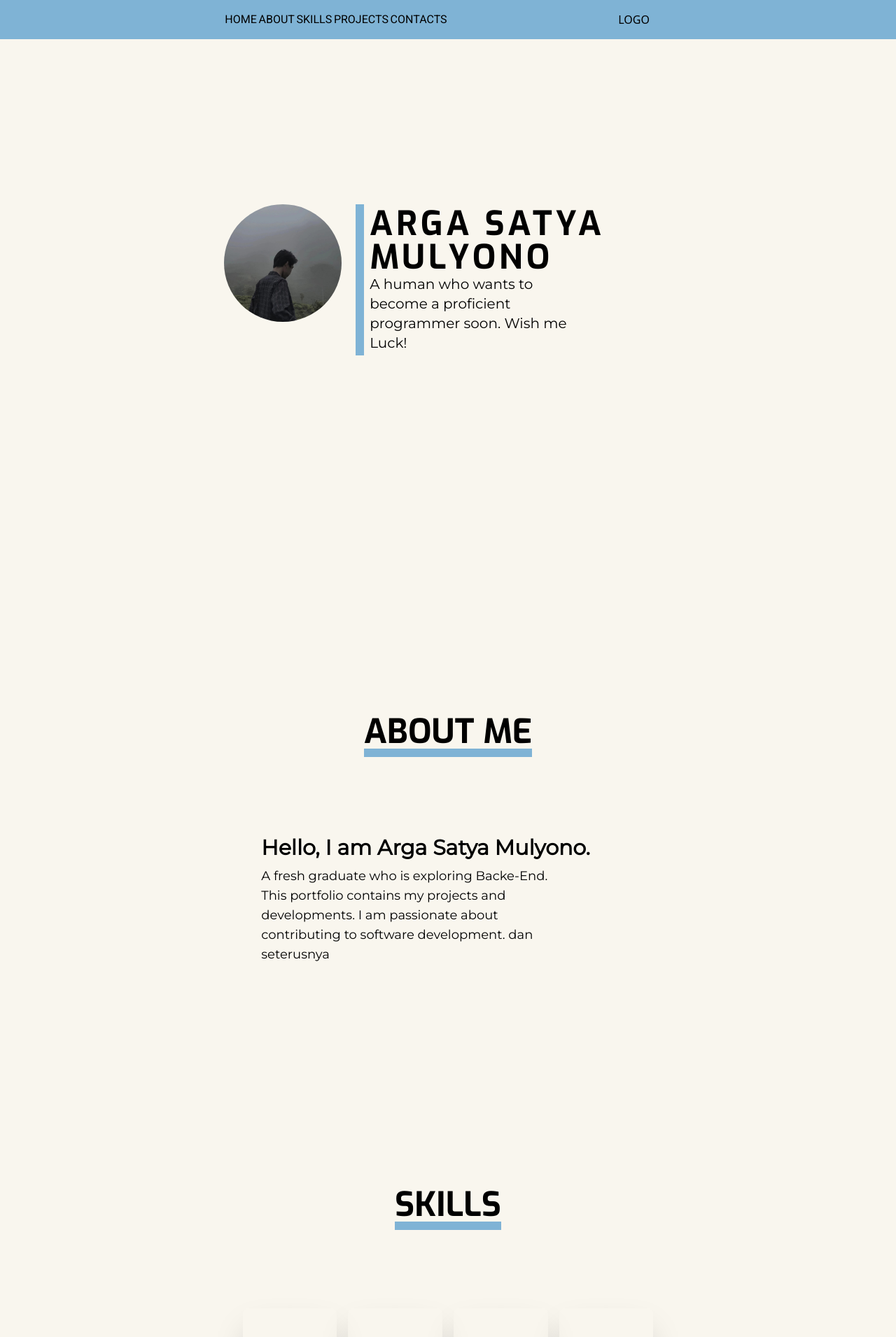
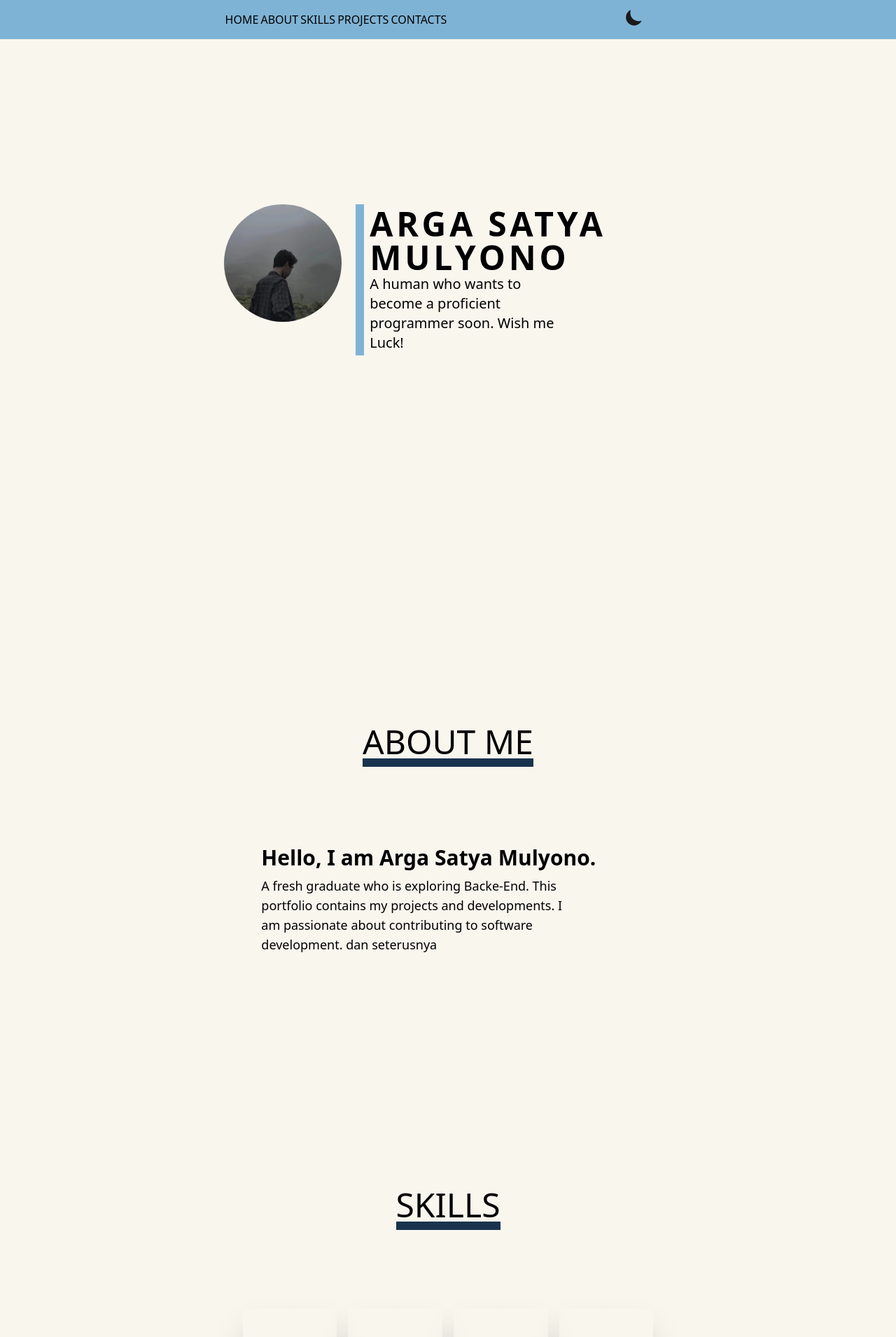
Before and after one commit to Axrous/portofolio, a Next.js app: page / in a window 1280 px wide. Shown: the top 1911 px of the page at 70% size. Built offline with nearby package versions, Linux system fonts and the light colour scheme.

Commit message:
feat:add darkmode

```diff
--- a/src/pages/_app.js
+++ b/src/pages/_app.js
@@ -1,5 +1,6 @@
 import "@/styles/globals.css";
 import { Roboto, Exo, Montserrat } from "next/font/google";
+import { ThemeProvider } from "next-themes";
 
 const roboto = Roboto({
   weight: "400",
@@ -21,10 +22,11 @@ const montserrat = Montserrat({
 
 export default function App({ Component, pageProps }) {
   return (
-    <main
+    <ThemeProvider
       className={`${roboto.variable} ${exo.variable} ${montserrat.variable}  font-sans`}
+      attribute="class"
     >
       <Component {...pageProps} />
-    </main>
+    </ThemeProvider>
   );
 }
--- a/src/pages/index.js
+++ b/src/pages/index.js
@@ -5,11 +5,13 @@ import go from "../../public/images/logos/go.png";
 import js from "../../public/images/logos/js.png";
 import py from "../../public/images/logos/python.png";
 import java from "../../public/images/logos/java.png";
-import Link from "next/link";
 import githubLogo from "../../public/images/logos/github-black.svg";
 import telegramLogo from "../../public/images/logos/telegram.svg";
 import linkedin from "../../public/images/logos/linkedin.svg";
 import mail from "../../public/images/logos/email.svg";
+import moon from "../../public/images/logos/moon.svg";
+import sun from "../../public/images/logos/sun.svg";
+import { useTheme } from "next-themes";
 
 const handleSmoothScroll = (e, id) => {
   e.preventDefault();
@@ -22,17 +24,26 @@ const handleSmoothScroll = (e, id) => {
   }
 };
 
+const modeButton = (theme) => {
+  if (theme == "light") {
+    return sun;
+  }
+
+  return moon;
+};
+
 export default function Home() {
+  const { systemTheme, theme, setTheme } = useTheme();
+  // const currentTheme = theme === "system" ? systemTheme : theme;
+  // const [modeImage, setModeImage] = useState(theme);
+
   return (
-    <main className="bg-[#F9F6EE]">
-      <nav className="bg-[#7FB3D5] mt-0 fixed w-full z-10 top-0">
+    <main className="">
+      <nav className="bg-[#7FB3D5] dark:bg-[#19334D] mt-0 fixed w-full z-10 top-0">
         <div className="w-6/12 mx-auto flex">
           <div className="w-6/12">
             <ul className={`flex py-4 justify-around font-roboto`}>
               <li>
-                {/* <Link href="#home" scroll={false}>
-                  HOME
-                </Link> */}
                 <button onClick={(e) => handleSmoothScroll(e, "#home")}>
                   HOME
                 </button>
@@ -60,9 +71,14 @@ export default function Home() {
             </ul>
           </div>
           <div className="w-6/12 flex justify-end pr-8 my-auto">
-            <a href="#" className="hover:text-red-500">
-              LOGO
-            </a>
+            <button
+              onClick={() =>
+                theme == "dark" ? setTheme("light") : setTheme("dark")
+              }
+              className=""
+            >
+              <Image src={modeButton(theme)} alt="mode-button" width={50} />
+            </button>
           </div>
         </div>
       </nav>
@@ -77,7 +93,7 @@ export default function Home() {
               alt="Picture of the author"
             />
           </div>
-          <div className="ml-5 w-10/12 border-l-[12px] border-l-[#7FB3D5] pl-2 py-1 my-auto">
+          <div className="ml-5 w-10/12 border-l-[12px] border-l-[#7FB3D5] pl-2 py-1 my-auto dark:border-l-[#19334D]">
             <h1 className="text-5xl font-exo font-bold tracking-widest">
               ARGA SATYA MULYONO
             </h1>
@@ -92,7 +108,7 @@ export default function Home() {
       <section className="w-6/12 flex mx-auto h-screen" id="about">
         <div className="w-full my-auto mx-auto">
           <div className="text-center">
-            <h1 className="text-5xl font-exo mx-auto text-center inline-block border-b-[12px] border-b-[#7FB3D5]">
+            <h1 className="text-5xl font-exo mx-auto text-center inline-block border-b-[12px] border-b-[#19334D]">
               ABOUT ME
             </h1>
           </div>
@@ -112,28 +128,28 @@ export default function Home() {
       <section className="w-6/12 flex mx-auto h-screen" id="skills">
         <div className="w-full my-auto mx-auto">
           <div className="text-center">
-            <h1 className="text-5xl font-exo mx-auto text-center inline-block border-b-[12px] border-b-[#7FB3D5]">
+            <h1 className="text-5xl font-exo mx-auto text-center inline-block border-b-[12px] border-b-[#19334D]">
               SKILLS
             </h1>
           </div>
           <div className="w-11/12 mx-auto mt-28 grid grid-cols-4 gap-4">
-            <div className="text-center flex flex-col justify-between h-52 py-4 px-4 mx-auto rounded-lg shadow-2xl grayscale">
+            <div className="text-center flex flex-col justify-between h-52 py-4 px-4 mx-auto rounded-lg shadow-2xl grayscale dark:grayscale-0">
               <Image src={PHP} width={150} alt="Image" className="my-auto" />
               {/* <p className="text-xl font-montserrat">PHP</p> */}
             </div>
-            <div className="text-center flex flex-col justify-between h-52 py-4 px-4 mx-auto rounded-lg shadow-2xl grayscale">
+            <div className="text-center flex flex-col justify-between h-52 py-4 px-4 mx-auto rounded-lg shadow-2xl grayscale dark:grayscale-0">
               <Image src={go} width={150} alt="Image" className="my-auto" />
               {/* <p className="text-xl font-montserrat">GOLANG</p> */}
             </div>
-            <div className="text-center flex flex-col justify-between h-52 py-4 px-4 mx-auto rounded-lg shadow-2xl grayscale">
+            <div className="text-center flex flex-col justify-between h-52 py-4 px-4 mx-auto rounded-lg shadow-2xl grayscale dark:grayscale-0">
               <Image src={js} width={150} alt="Image" className="my-auto" />
               {/* <p className="text-xl font-montserrat">JavaScript</p> */}
             </div>
-            <div className="text-center flex flex-col justify-between h-52 py-4 px-4 mx-auto rounded-lg shadow-2xl grayscale">
+            <div className="text-center flex flex-col justify-between h-52 py-4 px-4 mx-auto rounded-lg shadow-2xl grayscale dark:grayscale-0">
               <Image src={py} width={150} alt="Image" className="my-auto" />
               {/* <p className="text-xl font-montserrat">JavaScript</p> */}
             </div>
-            <div className="text-center flex flex-col justify-between h-52 py-4 px-4 mx-auto rounded-lg shadow-2xl grayscale">
+            <div className="text-center flex flex-col justify-between h-52 py-4 px-4 mx-auto rounded-lg shadow-2xl grayscale dark:grayscale-0">
               <Image src={java} width={150} alt="Image" className="my-auto" />
               {/* <p className="text-xl font-montserrat">JavaScript</p> */}
             </div>
@@ -144,12 +160,12 @@ export default function Home() {
       <section className="w-6/12 flex mx-auto h-screen" id="projects">
         <div className="w-full my-auto mx-auto">
           <div className="text-center">
-            <h1 className="text-5xl font-exo mx-auto text-center inline-block border-b-[12px] border-b-[#7FB3D5]">
+            <h1 className="text-5xl font-exo mx-auto text-center inline-block border-b-[12px] border-b-[#19334D]">
               PROJECTS
             </h1>
           </div>
-          <div className="mt-20 flex justify-evenly">
-            <div className="w-3/12 bg-white border border-gray-200 rounded-lg shadow">
+          <div className="mt-20 flex justify-evenly ">
+            <div className="w-3/12 bg-white border border-gray-200 rounded-lg shadow dark:bg-[#19334D] dark:border-0">
               <Image
                 src={java}
                 alt="project-image"
@@ -157,17 +173,17 @@ export default function Home() {
               />
 
               <div className="p-2">
-                <h5 className="mb-2 text-xl font-montserrat font-bold tracking-tight text-gray-900 ">
+                <h5 className="mb-2 text-xl font-montserrat font-bold tracking-tight text-gray-900 dark:text-white ">
                   Mae Kos
                 </h5>
 
-                <p className="mb-3 font-montserrat text-gray-700 ">
+                <p className="mb-3 font-montserrat text-gray-700 dark:text-white">
                   Project manajemen pemesanan kamar kos, dibuat menggunakan
                   Laravel, MySQL, InertiaJS.
                 </p>
                 <a
                   href="#"
-                  class="inline-flex items-center px-3 py-2 text-sm font-medium text-center   rounded-lg hover:bg-[#7FB3D5] focus:ring-4 focus:outline-none focus:ring-blue-300"
+                  class="inline-flex items-center px-3 py-2 text-sm font-medium text-center rounded-lg hover:bg-[#7FB3D5] focus:ring-4 focus:outline-none focus:ring-blue-300"
                 >
                   Learn More
                   <svg
@@ -214,7 +230,7 @@ export default function Home() {
       <section className="w-6/12 flex mx-auto h-screen" id="contacts">
         <div className="w-full my-auto pb-40 mx-auto">
           <div className="text-center">
-            <h1 className="text-5xl font-exo mx-auto text-center inline-block border-b-[12px] border-b-[#7FB3D5]">
+            <h1 className="text-5xl font-exo mx-auto text-center inline-block border-b-[12px] border-b-[#19334D]">
               CONTACTS
             </h1>
           </div>
@@ -227,7 +243,7 @@ export default function Home() {
                 src={githubLogo}
                 alt="sosmed-logo"
                 width={100}
-                className="rounded-full"
+                className="rounded-full "
               />
             </a>
             <a href="https://t.me/argasatya">
--- a/src/styles/globals.css
+++ b/src/styles/globals.css
@@ -6,4 +6,7 @@
   html {
     @apply scroll-smooth;
   }
+  body {
+    @apply dark:bg-[#191919] bg-[#F9F6EE]
+  }
 }
```
Also changed, not shown: public/images/logos/moon.svg (added), public/images/logos/sun.svg (added).
